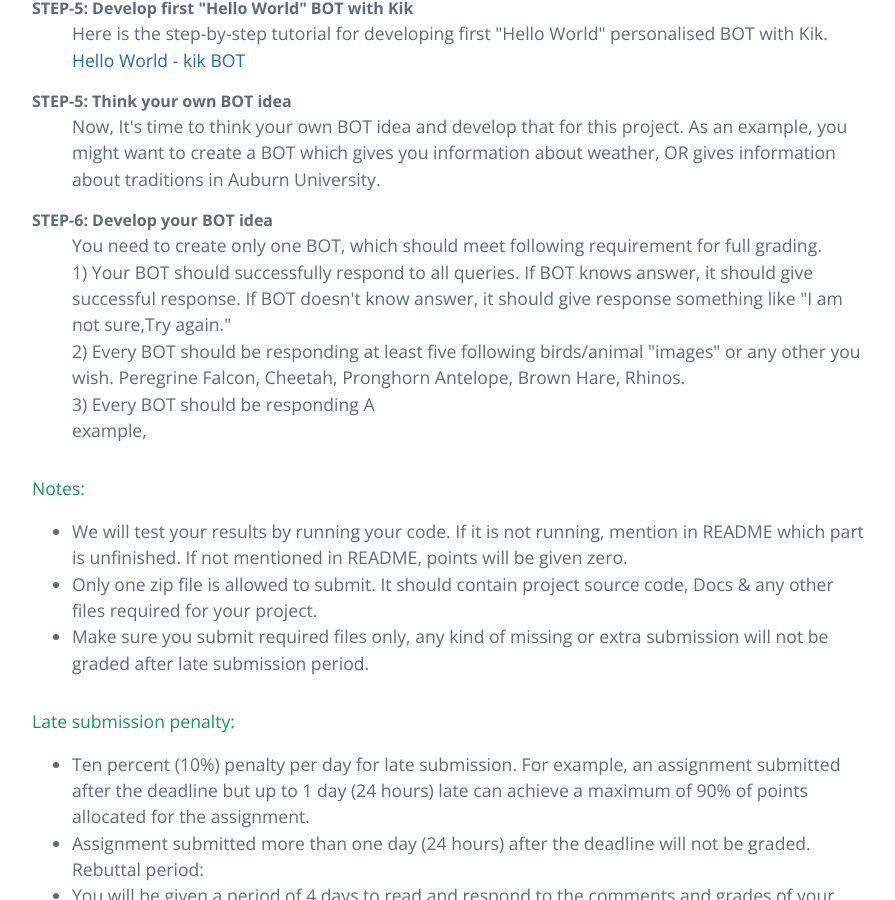
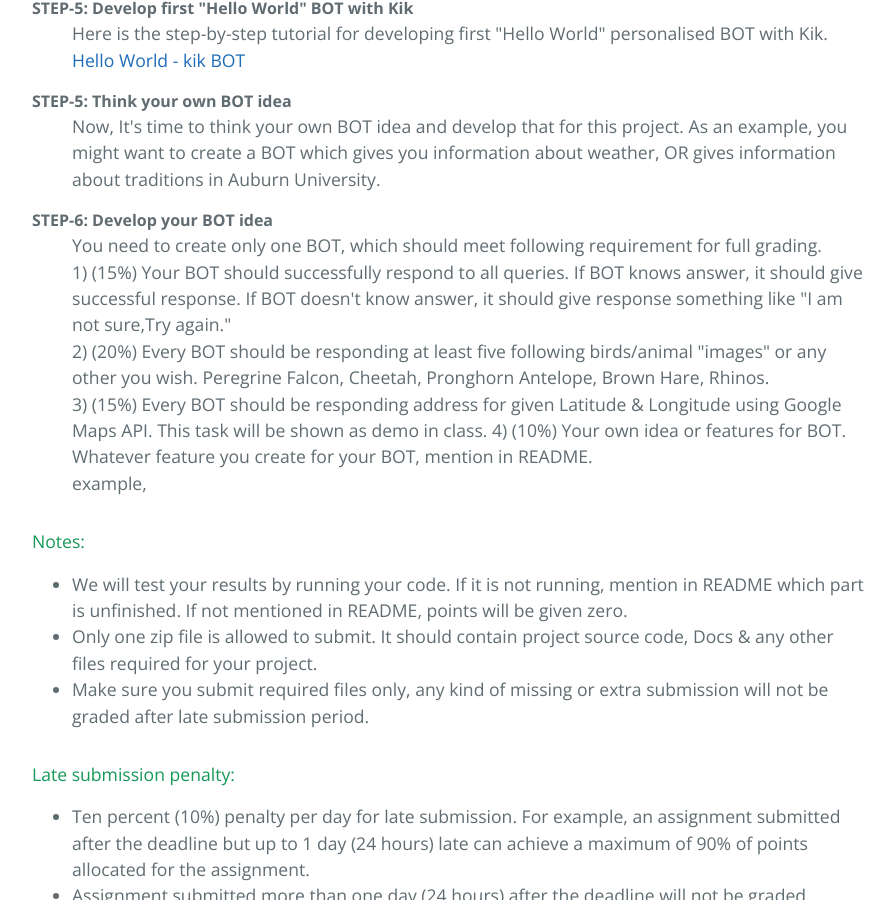
Before and after one commit to Ravi2712/ravi2712.github.io, a Jekyll site: the page built from index.md, in a window 1280 px wide and 900 px high, scrolled down 2142 px. Shown: the whole window, without its empty margins (192-1087 px from the left). Built offline with Jekyll 4.4.1, drawn with Linux system fonts in a browser that asks for light colours.

Commit message:
Changes#17

```diff
--- a/index.md
+++ b/index.md
@@ -58,9 +58,10 @@ Fig - Discover BOT option from iOS Kik mobile app is shown here.
 <dt>STEP-6: Develop your BOT idea</dt>
 <dd>
 You need to create only one BOT, which should meet following requirement for full grading. <br>
-1) Your BOT should successfully respond to all queries. If BOT knows answer, it should give successful response. If BOT doesn't know answer, it should give response something like "I am not sure,Try again." <br>
-2) Every BOT should be responding at least five following birds/animal "images" or any other you wish. Peregrine Falcon, Cheetah, Pronghorn Antelope, Brown Hare, Rhinos. <br>
-3) Every BOT should be responding A
+1) (15%) Your BOT should successfully respond to all queries. If BOT knows answer, it should give successful response. If BOT doesn't know answer, it should give response something like "I am not sure,Try again." <br>
+2) (20%) Every BOT should be responding at least five following birds/animal "images" or any other you wish. Peregrine Falcon, Cheetah, Pronghorn Antelope, Brown Hare, Rhinos. <br>
+3) (15%) Every BOT should be responding address for given Latitude & Longitude using Google Maps API. This task will be shown as demo in class.
+4) (10%) Your own idea or features for BOT. Whatever feature you create for your BOT, mention in README.
 <br>
 example,
 </dd>
```
